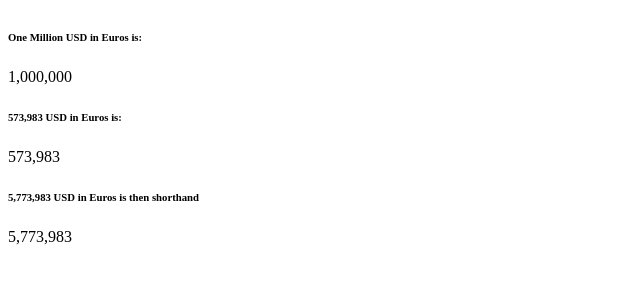
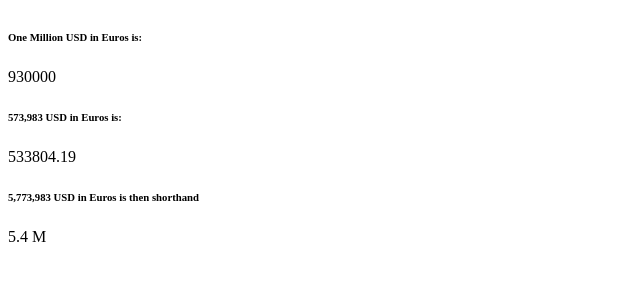
Before and after one commit to RamyOuda/Angular-Pipes-Challenge, an Angular app: page / in a window 1280 px wide. Shown: the part 337-620 px from the top of the page, without its empty margins (0-640 px from the left). Built offline with nearby package versions, Linux system fonts and the light colour scheme.

Commit message:
impliment usd to eur pipe

```diff
--- a/src/app/app.component.html
+++ b/src/app/app.component.html
@@ -3,7 +3,6 @@
   <h6>Scenario 1 - Raise me to the power of 4</h6>
   <span>{{ 10 | power: 4 }}</span>
   <h6>Scenario 2 - Shorthand me</h6>
-  <!-- Had to remove commas to work, fix? -->
   <span>{{ 43893843 | shorthand }}</span>
   <h6>Scenario 3 - Raise me to the power of 6 then shorthand</h6>
   <span>{{ 13 | power: 6 | shorthand }}</span>
@@ -12,11 +11,13 @@
 <div class="block">
   <h1>Euro</h1>
   <h6>One Million USD in Euros is:</h6>
-  <span>1,000,000</span>
+  <span>{{ 1000000 | usdToEur }}</span>
 
   <h6>573,983 USD in Euros is:</h6>
-  <span>573,983</span>
+  <span>{{ 573983 | usdToEur }}</span>
 
   <h6>5,773,983 USD in Euros is then shorthand</h6>
-  <span>5,773,983</span>
+  <span>{{ 5773983 | usdToEur | shorthand }}</span>
 </div>
+
+<!-- Had to remove commas in numbers to work, fix? -->
--- a/src/app/pipes/usd-to-eur.pipe.ts
+++ b/src/app/pipes/usd-to-eur.pipe.ts
@@ -5,6 +5,6 @@ import { Pipe, PipeTransform } from '@angular/core';
 })
 export class UsdToEurPipe implements PipeTransform {
   transform(value: number): number {
-    return value * 0.93;
+    return Math.round(100 * (value * 0.93)) / 100;
   }
 }
```
